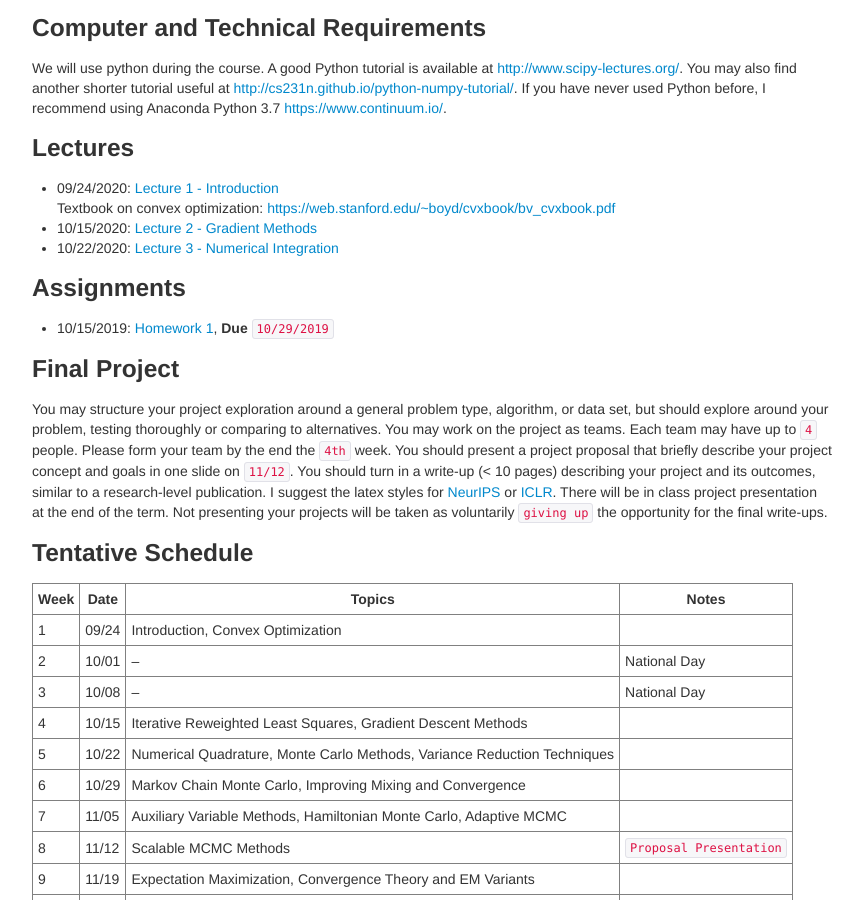
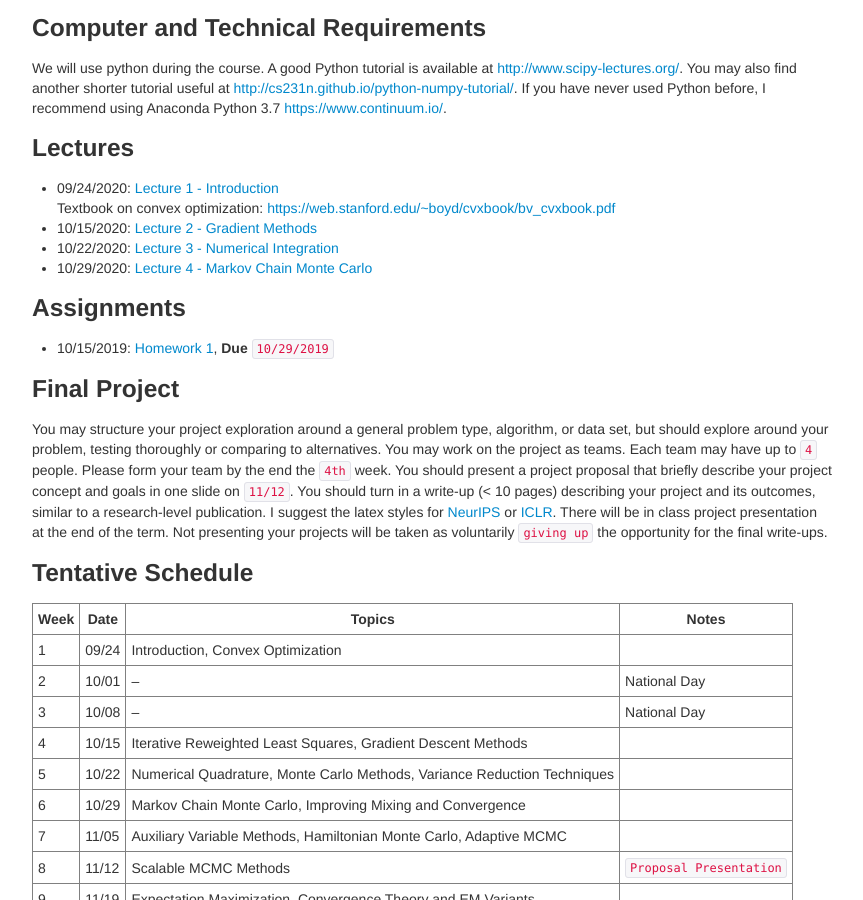
Before and after one commit to zcrabbit/zcrabbit.github.io, a Jekyll site: the page built from courses/smcm-f20.md, in a window 1280 px wide and 900 px high, scrolled down 945 px. Shown: the whole window, without its empty margins (208-1071 px from the left). Built offline with Jekyll 4.4.1, drawn with Linux system fonts in a browser that asks for light colours.

Commit message:
lecture 4 out

```diff
--- a/courses/smcm-f20.md
+++ b/courses/smcm-f20.md
@@ -40,6 +40,7 @@ We will use python during the course. A good Python tutorial is available at <ht
   Textbook on convex optimization: <https://web.stanford.edu/~boyd/cvxbook/bv_cvxbook.pdf>
 - 10/15/2020: [Lecture 2 - Gradient Methods]({{sites.baseurl}}/static/slides/smcm_fall20/lec02.pdf)
 - 10/22/2020: [Lecture 3 - Numerical Integration]({{sites.baseurl}}/static/slides/smcm_fall20/lec03.pdf)
+- 10/29/2020: [Lecture 4 - Markov Chain Monte Carlo]({{sites.baseurl}}/static/slides/smcm_fall20/lec04.pdf)
 
 
 ### Assignments
```
Also changed, not shown: 2 other files.
